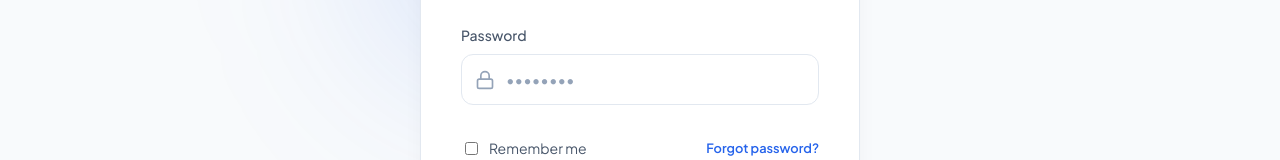
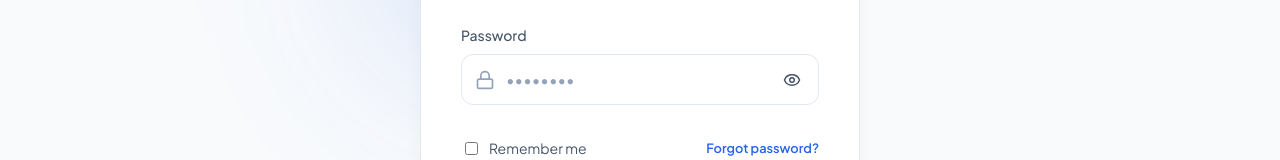
Before and after one commit to devanshmishr25/Swiftly, a React (Vite) app in the folder frontend/: page /login in a window 1280 px wide. Shown: the part 405-565 px from the top of the page. Built offline with nearby package versions, Linux system fonts and the light colour scheme.

Commit message:
Implement Password Visibility Toggle (Eye/EyeOff) in Login and Register

```diff
--- a/frontend/src/pages/Login.jsx
+++ b/frontend/src/pages/Login.jsx
@@ -1,6 +1,6 @@
 import { useState } from 'react';
 import { Link, useNavigate } from 'react-router-dom';
-import { Phone, Lock, ArrowRight } from 'lucide-react';
+import { Phone, Lock, Eye, EyeOff, ArrowRight } from 'lucide-react';
 import axios from 'axios';
 import './Auth.css';
 
@@ -8,6 +8,7 @@ const Login = () => {
   const [identifier, setIdentifier] = useState('+91 ');
   const [password, setPassword] = useState('');
   const [error, setError] = useState('');
+  const [showPassword, setShowPassword] = useState(false);
   const navigate = useNavigate();
 
   const handleLogin = async (e) => {
@@ -70,13 +71,21 @@ const Login = () => {
             <div className="input-wrapper">
               <Lock className="input-icon" size={20} />
               <input
-                type="password"
+                type={showPassword ? "text" : "password"}
                 className="input-field with-icon"
                 placeholder="••••••••"
                 value={password}
                 onChange={(e) => setPassword(e.target.value)}
                 required
               />
+              <button
+                type="button"
+                className="input-action-btn"
+                onClick={() => setShowPassword(!showPassword)}
+                style={{ position: 'absolute', right: '12px', background: 'none', border: 'none', cursor: 'pointer', color: 'var(--text-secondary)', display: 'flex', alignItems: 'center' }}
+              >
+                {showPassword ? <EyeOff size={18} /> : <Eye size={18} />}
+              </button>
             </div>
           </div>
 
--- a/frontend/src/pages/Register.jsx
+++ b/frontend/src/pages/Register.jsx
@@ -1,6 +1,6 @@
 import { useState, useEffect } from 'react';
 import { Link, useNavigate, useLocation } from 'react-router-dom';
-import { User, Lock, ArrowRight, Phone } from 'lucide-react';
+import { User, Lock, Eye, EyeOff, ArrowRight, Phone } from 'lucide-react';
 import axios from 'axios';
 import './Auth.css';
 
@@ -13,6 +13,7 @@ const Register = () => {
   const [category, setCategory] = useState('');
   const [role, setRole] = useState('customer');
   const [error, setError] = useState('');
+  const [showPassword, setShowPassword] = useState(false);
   const [otpStep, setOtpStep] = useState(false);
   const [userId, setUserId] = useState(null);
   const [otp, setOtp] = useState('');
@@ -163,13 +164,21 @@ const Register = () => {
               <div className="input-wrapper">
                 <Lock className="input-icon" size={20} />
                 <input
-                  type="password"
+                  type={showPassword ? "text" : "password"}
                   className="input-field with-icon"
                   placeholder="••••••••"
                   value={password}
                   onChange={(e) => setPassword(e.target.value)}
                   required
                 />
+                <button
+                  type="button"
+                  className="input-action-btn"
+                  onClick={() => setShowPassword(!showPassword)}
+                  style={{ position: 'absolute', right: '12px', background: 'none', border: 'none', cursor: 'pointer', color: 'var(--text-secondary)', display: 'flex', alignItems: 'center' }}
+                >
+                  {showPassword ? <EyeOff size={18} /> : <Eye size={18} />}
+                </button>
               </div>
             </div>
 
```
